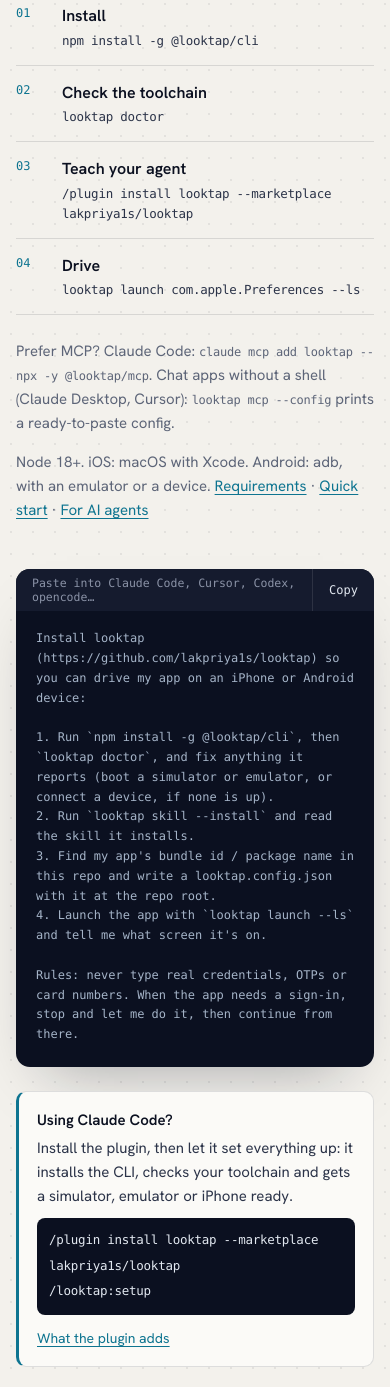
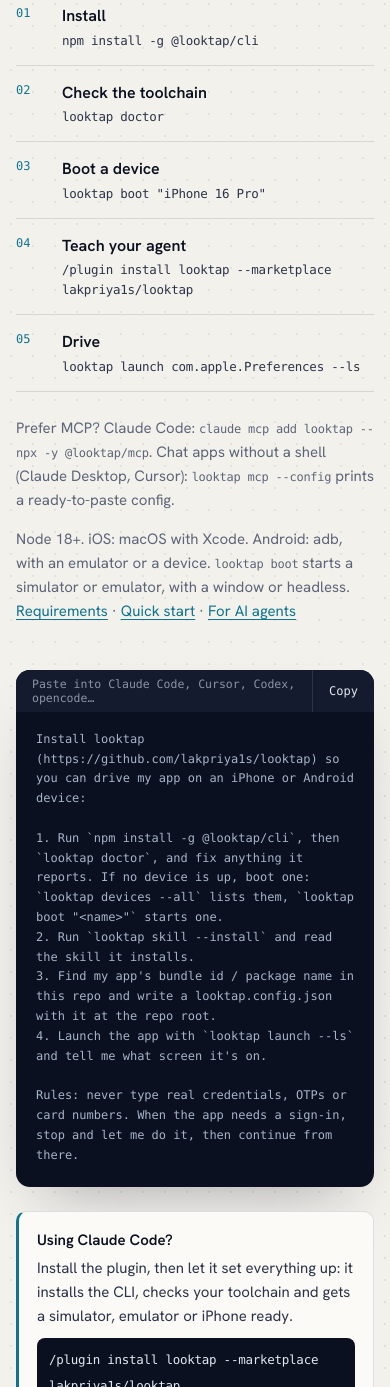
Before and after one commit to lakpriya1s/looktap, a website: page site/src/index.html in a window 390 px wide. Shown: the part 3505-4892 px from the top of the page. Drawn offline with Linux system fonts and the light colour scheme; a web font is replaced by a local one.

Commit message:
docs: boot, shutdown and the new devices across README, site, skill and MCP
- README "What you get": a devices row (boot by name with a window or
  headless, shutdown, devices tells real phones apart and what to do)
- Kickstart prompt (README and landing page): boot a device with looktap boot
  when none is up
- Landing "Get started": a "Boot a device" step; the requirements line says
  looktap boot starts a simulator or emulator
- README Requirements: looktap boot (and the emulator package it needs); the
  several-devices example boots its simulators and shows the new devices
  output; the real-iPhone steps mention devices' not-ready hints
- Agent skill quick start and requirements: devices, then boot when nothing
  is up
- @looktap/mcp README (its npm page): boot and devices through the looktap tool

```diff
--- a/site/src/index.html
+++ b/site/src/index.html
@@ -146,18 +146,19 @@
         <ol class="steps">
           <li><span>Install</span><code>npm install -g @looktap/cli</code></li>
           <li><span>Check the toolchain</span><code>looktap doctor</code></li>
+          <li><span>Boot a device</span><code>looktap boot "iPhone 16 Pro"</code></li>
           <li><span>Teach your agent</span><code>/plugin install looktap --marketplace lakpriya1s/looktap</code></li>
           <li><span>Drive</span><code>looktap launch com.apple.Preferences --ls</code></li>
         </ol>
         <p class="req">Prefer MCP? Claude Code: <code>claude mcp add looktap -- npx -y @looktap/mcp</code>. Chat apps without a shell (Claude Desktop, Cursor): <code>looktap mcp --config</code> prints a ready-to-paste config.</p>
-        <p class="req">Node 18+. iOS: macOS with Xcode. Android: adb, with an emulator or a device. <a href="docs/quick-start.html#requirements">Requirements</a> · <a href="docs/quick-start.html">Quick start</a> · <a href="docs/agents.html">For AI agents</a></p>
+        <p class="req">Node 18+. iOS: macOS with Xcode. Android: adb, with an emulator or a device. <code>looktap boot</code> starts a simulator or emulator, with a window or headless. <a href="docs/quick-start.html#requirements">Requirements</a> · <a href="docs/quick-start.html">Quick start</a> · <a href="docs/agents.html">For AI agents</a></p>
       </div>
       <div class="start-side">
       <div class="prompt-card">
         <div class="prompt-head"><span>Paste into Claude Code, Cursor, Codex, opencode…</span><button type="button" data-copy="#kickstart">Copy</button></div>
         <pre id="kickstart">Install looktap (https://github.com/lakpriya1s/looktap) so you can drive my app on an iPhone or Android device:
 
-1. Run `npm install -g @looktap/cli`, then `looktap doctor`, and fix anything it reports (boot a simulator or emulator, or connect a device, if none is up).
+1. Run `npm install -g @looktap/cli`, then `looktap doctor`, and fix anything it reports. If no device is up, boot one: `looktap devices --all` lists them, `looktap boot "&lt;name&gt;"` starts one.
 2. Run `looktap skill --install` and read the skill it installs.
 3. Find my app's bundle id / package name in this repo and write a looktap.config.json with it at the repo root.
 4. Launch the app with `looktap launch --ls` and tell me what screen it's on.
```
Also changed, not shown: skills/looktap/SKILL.md (+6 -2 lines), README.md, mcp/README.md.
